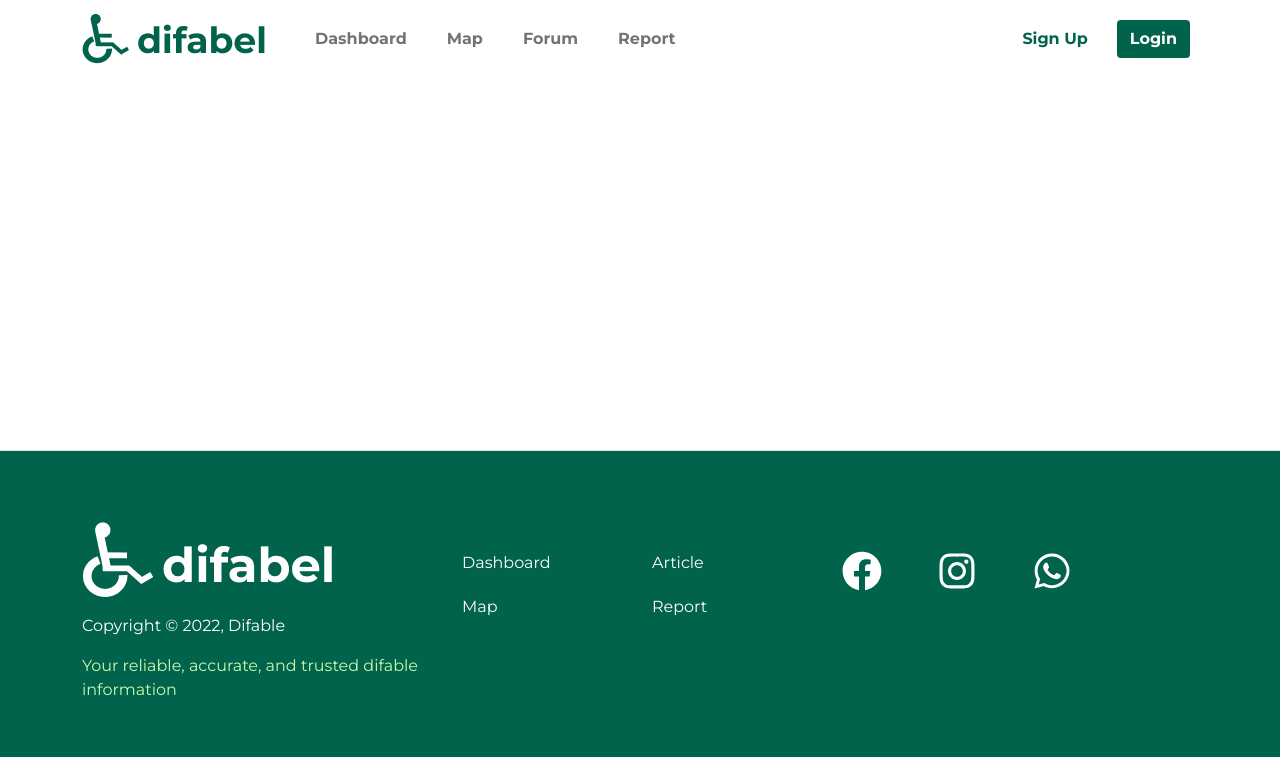
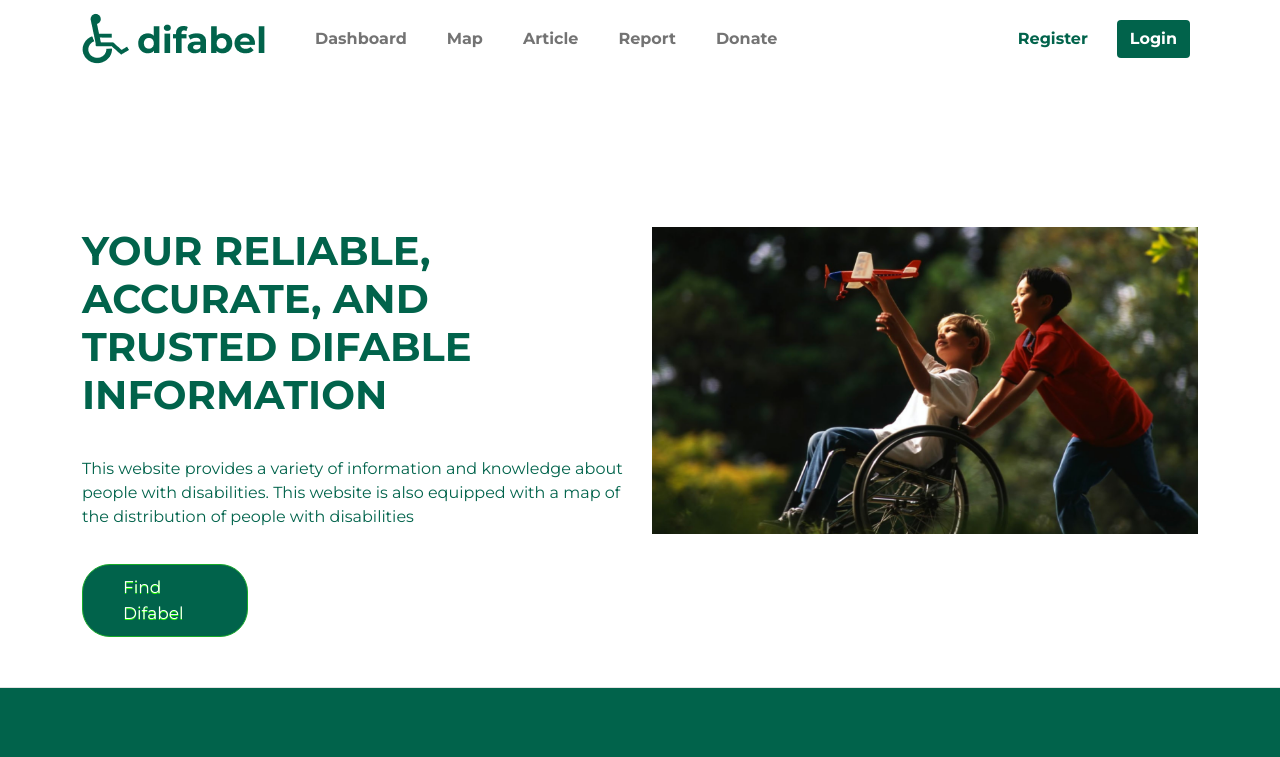
Before and after one commit to Hydra-Gang/difabel-project-fe, a React (Create React App) app: page / in a window 1280 px wide. Shown: the top 757 px of the page. Built offline with nearby package versions, Linux system fonts and the light colour scheme.

Commit message:
Refactor folder content landing page

```diff
--- a/src/components/App.jsx
+++ b/src/components/App.jsx
@@ -1,5 +1,5 @@
 import React from 'react';
-import Content from './Content';
+import ContentHero from './ContentPage/ContentHero';
 import Header from './Header';
 import ArticlePage from './ArticlePage/ArticlePage';
 import ReportPage from './ReportPage/ReportPage';
@@ -9,7 +9,7 @@ function App() {
     return (
         <>
             <Header />
-            {/* <Content /> */}
+            <ContentHero />
             {/* <ArticlePage /> */}
             {/* <ReportPage /> */}
             <Footer />
--- a/src/components/Footer.jsx
+++ b/src/components/Footer.jsx
@@ -5,7 +5,7 @@ import { FaFacebook, FaWhatsapp, FaInstagram } from 'react-icons/fa';
 const background = '#01634B';
 
 const NavbarFooter = styled.div`
-    position: fixed;
+    margin-top: 50px;
     bottom: 0;
     width: 100%;
     height: 350px;
--- a/src/components/Header.jsx
+++ b/src/components/Header.jsx
@@ -14,6 +14,12 @@ function Header() {
                         background-color: ${greenColor};
                         color: ${whiteColor};
                         font-weight: 700;
+                    }
+
+                    .btn-green:hover {
+                        background-color: ${whiteColor};
+                        color: ${greenColor};
+                        border: solid 1px;
                     }
 
                     .btn-white {
@@ -40,12 +46,13 @@ function Header() {
                         <Nav className="me-auto">
                             <Nav.Link href="#features" className="bold margin-left">Dashboard</Nav.Link>
                             <Nav.Link href="#map" className="bold margin-left">Map</Nav.Link>
-                            <Nav.Link href="#forum" className="bold margin-left">Forum</Nav.Link>
+                            <Nav.Link href="#forum" className="bold margin-left">Article</Nav.Link>
                             <Nav.Link href="#report" className="bold margin-left">Report</Nav.Link>
+                            <Nav.Link href="#report" className="bold margin-left">Donate</Nav.Link>
                         </Nav>
                         <Nav>
                             <Nav.Link href="#signup">
-                                <Button variant="white">Sign Up</Button>
+                                <Button variant="white">Register</Button>
                             </Nav.Link>
                             <Nav.Link eventKey={2} href="#memes">
                                 <Button variant="green">Login</Button>{' '}
```
Also changed, not shown: src/components/ContentPage/ContentHero.jsx (renamed from src/components/Content.jsx).
